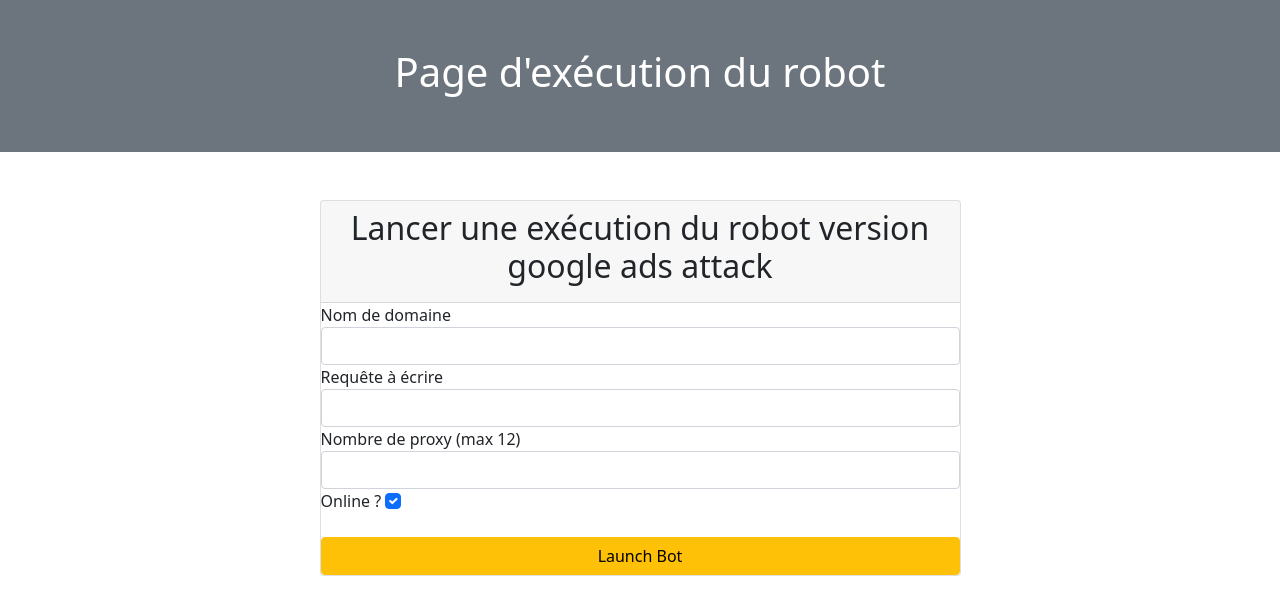
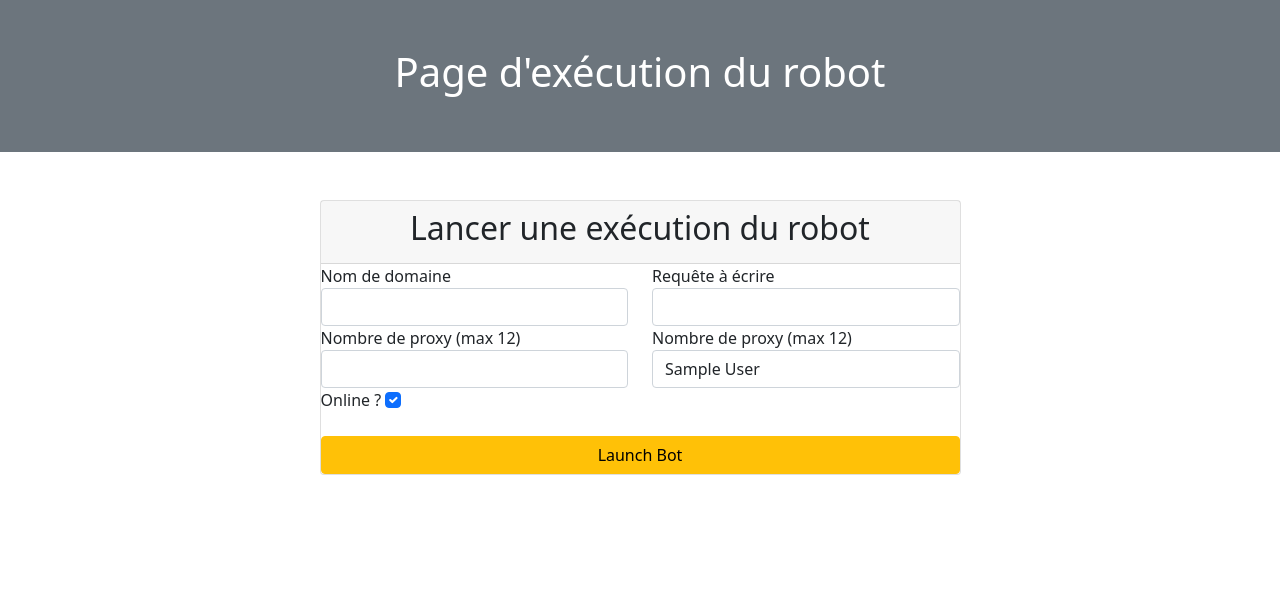
Before and after one commit to Dehem59/bot_clicker, a Django app: page /execution in a window 1280 px wide. Shown: the top 615 px of the page. Run offline with Django 4.2, Linux system fonts and the light colour scheme; tables that the repository leaves empty hold one stand-in row (values such as "Sample post"); some libraries are stand-ins or nearby versions.

Commit message:
adjustment and optimization

```diff
--- a/bot_clicker/tasks/__init__.py
+++ b/bot_clicker/tasks/__init__.py
@@ -1,3 +1,3 @@
-from bot_clicker.tasks.bot_launch import test_task
+from bot_clicker.tasks.bot_launch import test_task, launch_bot
 
-__all__ = [test_task,]
+__all__ = [test_task, launch_bot]
--- a/core/bot_core/bot_clicker_v1.py
+++ b/core/bot_core/bot_clicker_v1.py
@@ -25,20 +25,18 @@
 
 class BotClickerV1:
 
-    def __init__(self, proxy, query, domain, online=True):
+    def __init__(self, proxy, query, domain, user_agent, online=True):
         """
-
-        :param proxy: proxy dict
-        :param query: google like query example: "agence+web+lille"
+        init the bot clicker, user_agent is the description of an specific user agent
         """
         self.proxy = proxy
         self.query = query
         self.domain = domain
         self.online = online
-        self.driver = self.init_webdriver()
+        self.driver = self.init_webdriver(user_agent)
 
 
-    def init_webdriver(self):
+    def init_webdriver(self, user_agent):
 
         options = {
             'proxy': {
@@ -50,9 +48,7 @@
         chrome_options = webdriver.ChromeOptions()
         chrome_options.add_argument("--disable-dev-shm-usage")
         chrome_options.add_argument("--no-sandbox")
-        chrome_options.add_argument('--user-agent=Mozilla/5.0 (iPhone; CPU iPhone OS 10_3 like Mac OS X)'
-                                    ' AppleWebKit/602.1.50 (KHTML, like Gecko) CriOS/56.0.2924.75 Mobile/14E5239e '
-                                    'Safari/602.1')
+        chrome_options.add_argument(f'--user-agent={user_agent}')
         capabilities = DesiredCapabilities.CHROME.copy()
         capabilities["device"] = "iPhone 12 Pro"
         capabilities["real_mobile"] = True
@@ -117,13 +113,24 @@
         nb_try += 1
         if nb_try < MAX_TRY_GOOGLE:
             try:
-                for i in range(4):
-                    # read more to make accept button visible
-                    read_more = self.driver.find_element(By.ID, "KByQx")
-                    read_more.click()
-                time.sleep(0.67)
+                for i in range(10):
+                    try:
+                        p = self.driver.find_elements(By.ID, "jYfXMb")
+                        last_offset = 0
+                        for i in p:
+                            loc = i.location
+                            self.driver.execute_script(f"window.scrollTo({last_offset}, {loc['y']})")
+                            last_offset = loc["y"]
+                        # read more to make accept button visible
+                        read_more = self.driver.find_element(By.ID, "KByQx")
+                        read_more.click()
+                        time.sleep(0.1)
+                    except:
+                        pass
+                time.sleep(1)
                 # Accept google condition
-                accept = self.driver.find_element(By.ID, "L2AGLb").find_element(By.CSS_SELECTOR, "div[role=none]")
+                accept = self.driver.find_element(By.CSS_SELECTOR, "button#L2AGLb")
+                print(accept.text)
                 accept.click()
                 return True
             except:
--- a/gui/templates/gui/execution.html
+++ b/gui/templates/gui/execution.html
@@ -16,24 +16,36 @@
                     <form id="launchBot" class="card" method="post" action="">
                         {% csrf_token %}
                         <div class="card-header">
-                            <h2 class="text-center">Lancer une exécution du robot version google ads attack</h2>
+                            <h2 class="text-center">Lancer une exécution du robot</h2>
                         </div>
-                        <div class="form-group">
+                        <div class="row">
+                            <div class="form-group col-md-6">
                                 <label for="domaine">Nom de domaine</label>
                                 <input class="form-control" name="domaine" id="domaine">
                             </div>
-                        <div class="form-group">
+                            <div class="form-group col-md-6">
                                 <label for="query">Requête à écrire</label>
                                 <input class="form-control" name="query" id="query">
                             </div>
-                        <div class="form-group">
-                            <label for="query">Nombre de proxy (max {{nb_proxy}})</label>
+                            <div class="form-group col-md-6">
+                                <label for="proxy">Nombre de proxy (max {{nb_proxy}})</label>
                                 <input class="form-control" type="number" max="{{proxy_nb}}" name="proxy" id="proxy">
+                            </div>
+                            <div class="form-group col-md-6">
+                                <label for="user_agent">Nombre de proxy (max {{nb_proxy}})</label>
+                                <select class="form-control" name="user_agent" id="user_agent">
+                                    {% for user in user_agents %}
+                                        <option value="{{user.nom}}">{{user.nom}}</option>
+                                    {% endfor %}
+                                </select>
+
                             </div>
                             <div class="form-group">
                                 <label for="query">Online ?</label>
                                 <input class="form-check-input" type="checkbox" value="" id="headless" checked>
                             </div>
+                        </div>
+
                         <br>
                         <button type="submit" class="btn btn-warning">Launch Bot</button>
                     </form>
--- a/gui/views/execution.py
+++ b/gui/views/execution.py
@@ -1,9 +1,11 @@
 from django.http import JsonResponse
 from django.views import View
 from django.shortcuts import render
+
+from bo.models import UserAgent
 from core.bot_core.bot_clicker_v1 import BotClickerV1
 from core.bot_core.variable import PROXY
-from bot_clicker.tasks import test_task
+from bot_clicker.tasks import launch_bot
 
 
 class ExecutionView(View):
@@ -11,25 +13,29 @@
     http_method_names = ["get", "post", "patch"]
 
     def get(self, request, *args, **kwargs):
-        return render(request, "gui/execution.html", {"nb_proxy": len(PROXY)})
+        user_agents = UserAgent.objects.all()
+        return render(request, "gui/execution.html", {"nb_proxy": len(PROXY), "user_agents": user_agents})
 
     def post(self, request, *args, **kwargs):
-        cpt = 0
         nb_proxy = int(request.POST["proxy"])
         query = request.POST["query"]
         domaine = request.POST["domaine"]
         online = request.POST["headless"].lower() == "true"
-        test_task.delay()
-
+        user_agent = UserAgent.objects.get(nom=request.POST["user_agent"])
+        params = {"query": query, "domaine": domaine, "online": online, "nb_proxy": nb_proxy,
+                  "user_agent": user_agent.pk}
+        # ref = launch_bot.delay(params)
+        cpt = 0
         for name, proxy in PROXY.items():
             try:
-                tmp_bot = BotClickerV1(proxy=proxy, query=query, domain=domaine, online=online)
+                tmp_bot = BotClickerV1(proxy=proxy, query=params["query"], domain=params["domaine"],
+                                       user_agent=user_agent.definition, online=params["online"])
                 res = tmp_bot.execute()
                 if not res:
-                    return JsonResponse({"detail": False, "result": "you're not in results pages"}, status=200)
+                    return JsonResponse({"detail": False, "result": "you're not in results pages"}, status=400)
                 cpt += 1
-                if cpt == nb_proxy:
-                    return JsonResponse({"detail": True, "result": res}, status=200)
+                if cpt == params["nb_proxy"]:
+                    return JsonResponse({"detail": True, "result": res})
             except Exception as exc:
                 print(exc)
-                return JsonResponse({"detail": exc.args}, status=400)
+                return JsonResponse({"detail": False, "result": str(exc)}, status=400)
--- a/static/js/main.js
+++ b/static/js/main.js
@@ -6,7 +6,8 @@
             "query": $("#query").val(),
             "headless": $("#headless").is(":checked"),
             "proxy": $("#proxy").val(),
-            "domaine" : $("#domaine").val()
+            "domaine" : $("#domaine").val(),
+            "user_agent": $("#user_agent").val()
         }
 
         console.log(data);
```
Also changed, not shown: bot_clicker/prod.py (+3 -4 lines), bot_clicker/tasks/bot_launch.py (+21 -0 lines). Lines whose indentation alone changed are shown as unchanged.
